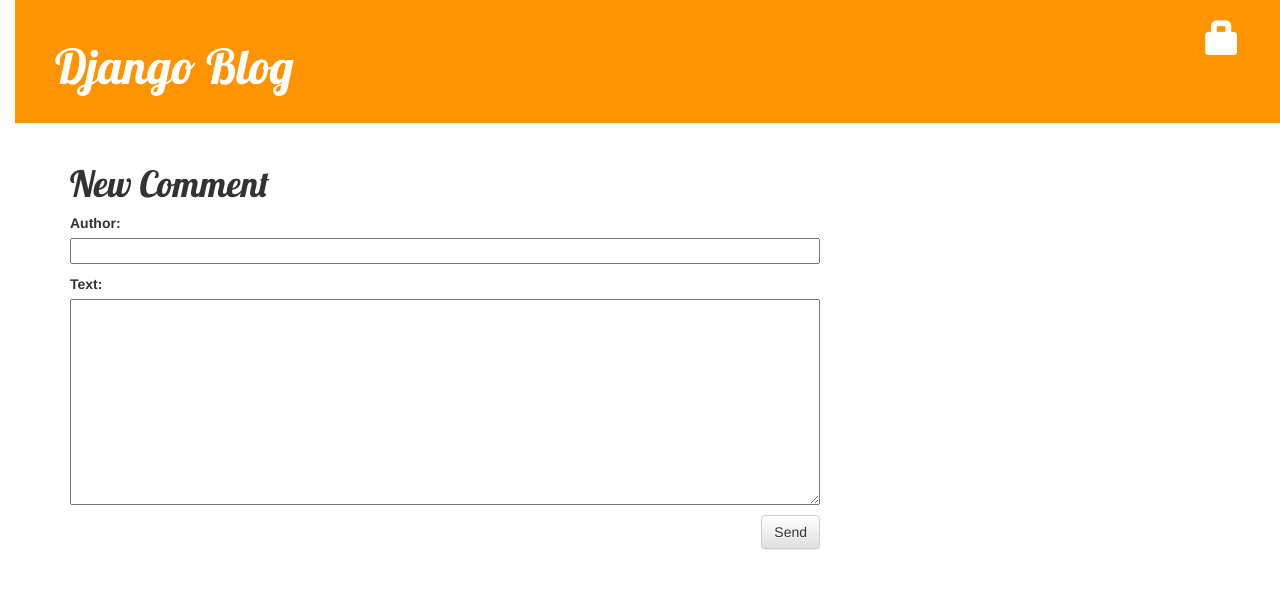
After one commit to Romeozlove/my-first-blog, a Django app: page /post/2/comment/ in a window 1280 px wide. The commit adds this page. Shown: the top 589 px of the page. Run offline with Django 3.2, Linux system fonts and the light colour scheme; data comes from the database, SQL or seed files in the repository; some libraries are stand-ins or nearby versions.

Commit message:
Added comment feature

```diff
--- a/blog/forms.py
+++ b/blog/forms.py
@@ -1,8 +1,14 @@
 from django import forms
-from .models import Post
+from .models import Post, Comment
+
 
 class PostForm(forms.ModelForm):
-
     class Meta:
         model = Post
-        fields = ('title' , 'text')
+        fields = ('title', 'text')
+
+
+class CommentForm(forms.ModelForm):
+    class Meta:
+        model = Comment
+        fields = ('author', 'text')
--- a/blog/models.py
+++ b/blog/models.py
@@ -16,6 +16,9 @@
     def __str__(self):
         return self.title
 
+    def approved_comments(self):
+        return self.comments.filter(approved_comment=True)
+
 
 class Comment(models.Model):
     post = models.ForeignKey('blog.Post', on_delete=models.CASCADE, related_name='comments')
--- a/blog/static/css/blog.css
+++ b/blog/static/css/blog.css
@@ -53,3 +53,7 @@
 .post h1 a, .post h1 a:visited {
     color: #000000;
 }
+
+.comment {
+    margin: 20px 0px 20px 20px;
+}
--- /dev/null
+++ b/blog/templates/blog/add_comment_to_post.html
@@ -0,0 +1,9 @@
+{%  extends 'blog/base.html' %}
+
+{% block content %}
+    <h1>New Comment</h1>
+    <form method="POST" class="post-form">{% csrf_token%}
+        {{ form.as_p }}
+        <button type="submit" class="save btn btn-default">Send</button>
+    </form>
+{% endblock %}
--- a/blog/templates/blog/post_list.html
+++ b/blog/templates/blog/post_list.html
@@ -8,6 +8,7 @@
             </div>
             <h1><a href="{% url 'post_detail' pk=post.pk %}">{{ post.title }}</a> </h1>
             <p>{{ post.text|linebreaksbr }}</p>
+            <a href="{% url 'post_detail' pk=post.pk %}">Comments: {{ post.approved_comments.count }}</a>
         </div>
     {% endfor %}
 {% endblock %}
--- a/blog/urls.py
+++ b/blog/urls.py
@@ -11,4 +11,7 @@
     url(r'^drafts/$', views.post_draft_list, name='post_draft_list'),
     url(r'^post/(?P<pk>\d+)/publish/$', views.post_publish, name='post_publish'),
     url(r'^post/(?P<pk>\d+)/remove/$', views.post_remove, name='post_remove'),
+    url(r'^post/(?P<pk>\d+)/comment/$', views.add_comment_to_post, name='add_comment_to_post'),
+    url(r'^comment/(?P<pk>\d+)/approve/$', views.comment_approve, name='comment_approve'),
+    url(r'^comment/(?P<pk>\d+)/remove/$', views.comment_remove, name='comment_remove'),
 ]
--- a/blog/views.py
+++ b/blog/views.py
@@ -1,7 +1,7 @@
 from django.shortcuts import render, get_object_or_404, redirect
-from .models import Post
+from .models import Post, Comment
 from django.utils import timezone
-from .forms import PostForm
+from .forms import PostForm, CommentForm
 from django.contrib.auth.decorators import login_required
 
 
@@ -64,3 +64,31 @@
     post = get_object_or_404(Post, pk=pk)
     post.delete()
     return redirect('post_list')
+
+
+def add_comment_to_post(request, pk):
+    post = get_object_or_404(Post, pk=pk)
+    if request.method == "POST":
+        form = CommentForm(request.POST)
+        if form.is_valid():
+            comment = form.save(commit=False)
+            comment.post = post
+            comment.save()
+            return redirect('post_detail', pk=post.pk)
+    else:
+        form = CommentForm()
+    return render(request, 'blog/add_comment_to_post.html', {'form': form})
+
+
+@login_required
+def comment_approve(request, pk):
+    comment = get_object_or_404(Comment, pk=pk)
+    comment.approve()
+    return redirect('post_detail', pk=comment.post.pk)
+
+
+@login_required
+def comment_remove(request, pk):
+    comment = get_object_or_404(Comment, pk=pk)
+    comment.delete()
+    return redirect('post_detail', pk=comment.post.pk)
```
Also changed, not shown: blog/templates/blog/post_detail.html (+19 -0 lines).
